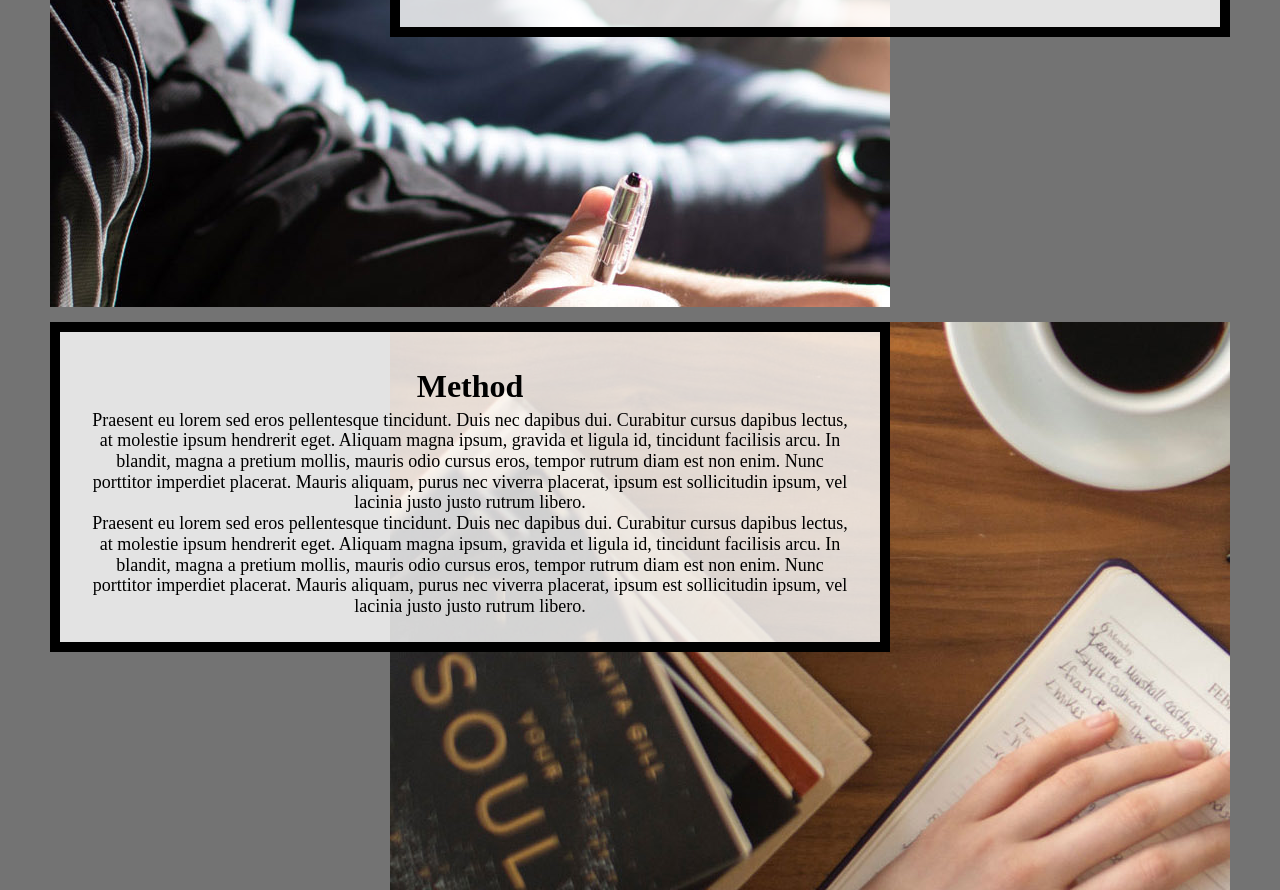
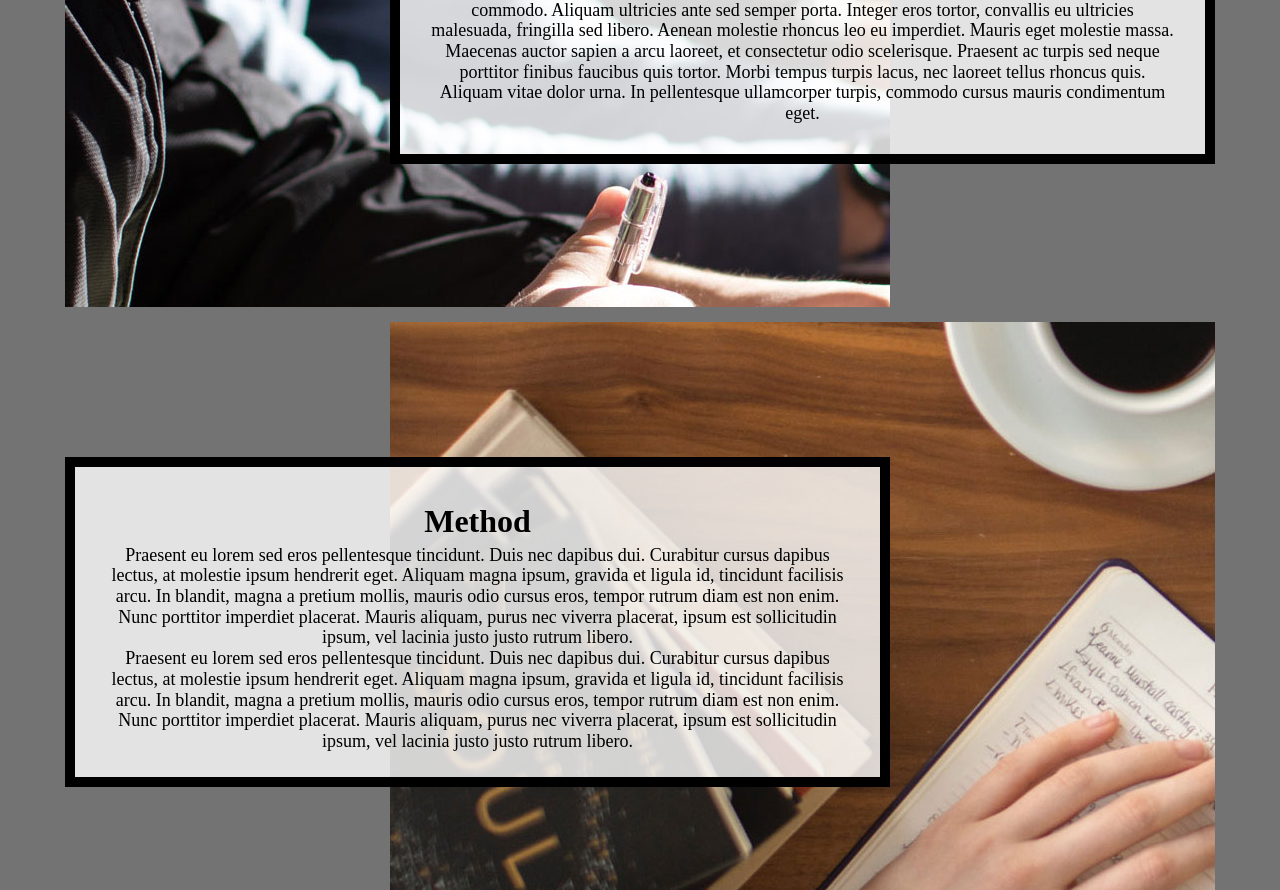
Before and after one commit to yayanzh/hw3_2025, a plain HTML site: page index.html in a window 1280 px wide. Shown: the part 789-1679 px from the top of the page. Drawn offline with Linux system fonts and the light colour scheme.

Commit message:
Add files via upload

```diff
--- a/css/style.css
+++ b/css/style.css
@@ -33,7 +33,7 @@ nav a:hover, nav a:focus{
 .container{
      display: grid;
      grid-template-columns: 1fr 5fr 1fr;
-     row-gap: 15px;
+     gap: 15px;
 }
 
 /* Step 5: Write selector/rule property to add the background image to the
@@ -77,7 +77,7 @@ first div in the grid  and place it in the grid. */
  /* Step 8: Write the selector/rule property to style the .text-block class. */
 
 .text-block{
-     display: grid;
+     align-self: center;
      text-align: center;
  }
 
```
